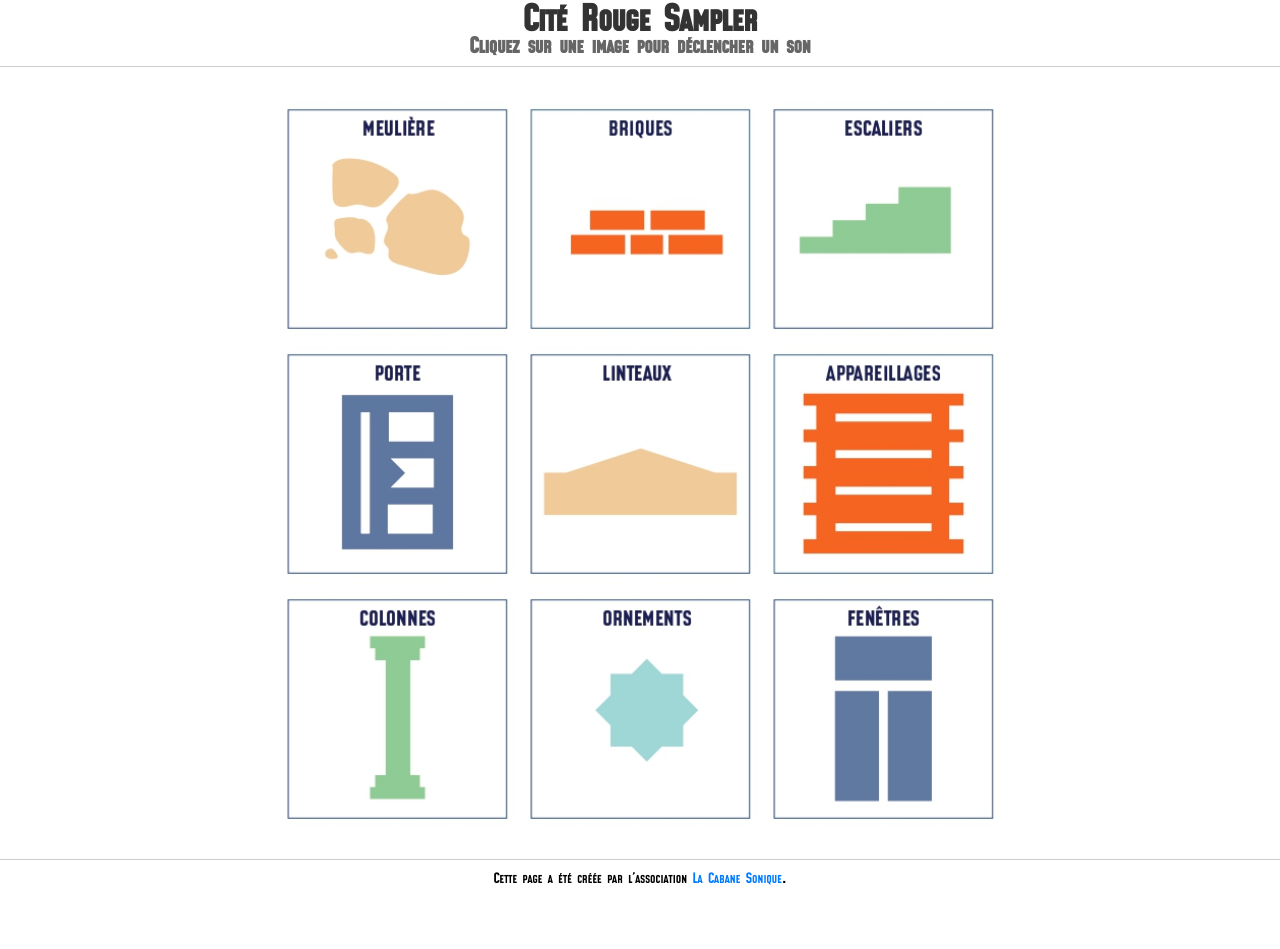
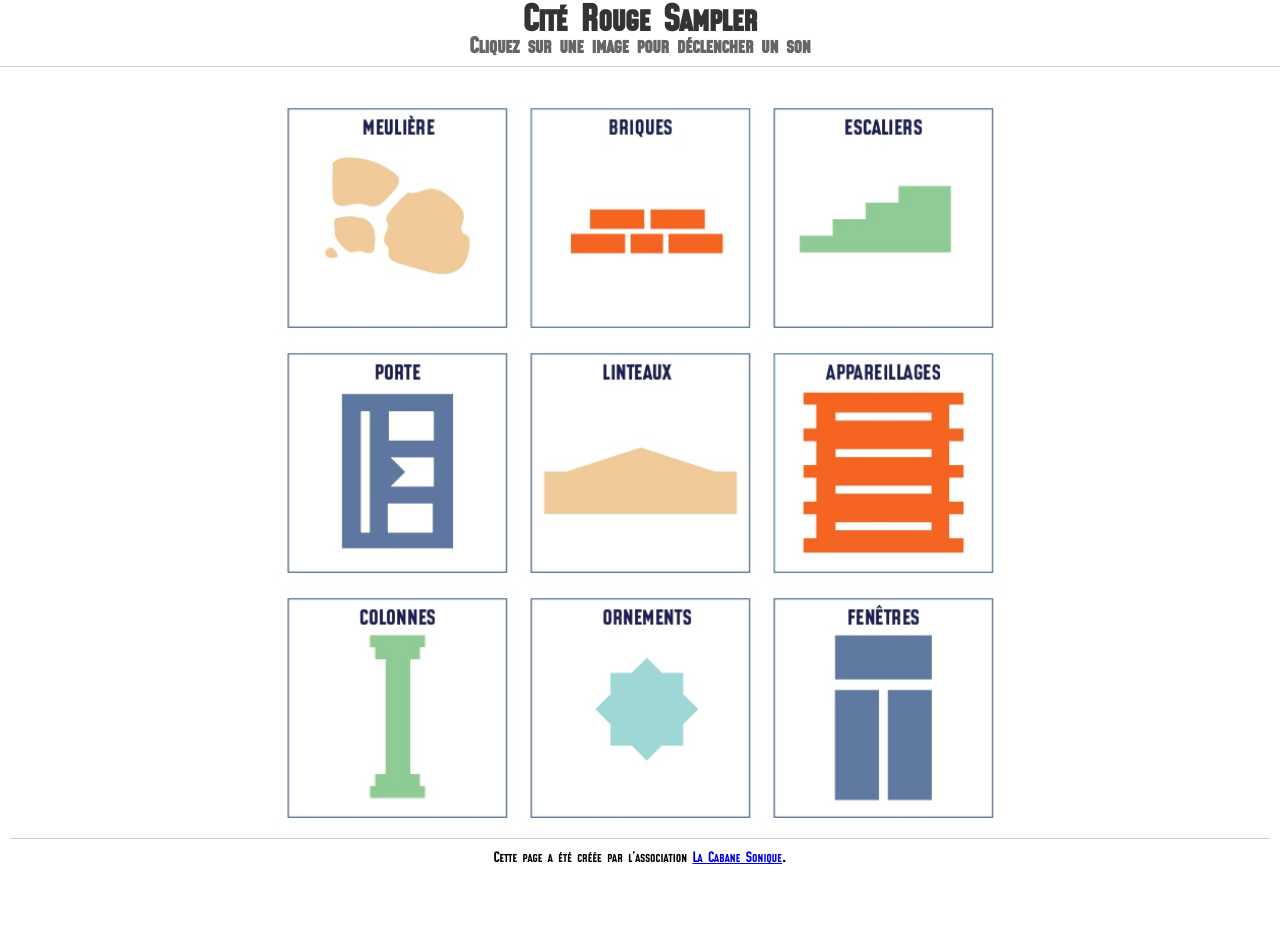
Before and after one commit to lacabanesonique/lacabanesonique.github.io, a Jekyll site: the page sampler-online/index.html, which Jekyll copies as it is, in a window 1280 px wide. Built offline with Jekyll 4.4.1, drawn with Linux system fonts in a browser that asks for light colours; before the commit the page ends 900 px from its top, so only the background shows below that.

Commit message:
update website

```diff
--- a/sampler-online/index.html
+++ b/sampler-online/index.html
@@ -51,12 +51,13 @@
                 <audio id="audio-9" src="media/URNT & BERNIE KD.wav"></audio>
             </div>
         </div>
+        <div class="text-zone">
+         <p>Cette page a été créée par l'association
+            <a href="https://lacabanesonique.github.io/" target="_blank">La Cabane Sonique</a>.
+        </div>
     </div>
-
     <footer>
-        <p>Cette page a été créée par l'association
-            <a href="https://lacabanesonique.github.io/" target="_blank">La Cabane Sonique</a>.
-        </p>
+        <br>
     </footer>
 
     <script src="script.js"></script>
--- a/sampler-online/script.js
+++ b/sampler-online/script.js
@@ -22,8 +22,8 @@ document.addEventListener('DOMContentLoaded', function() {
     function adjustHeight() {
         const wrapper = document.querySelector('.wrapper');
         const headerHeight = document.querySelector('header').offsetHeight;
-        const footerHeight = document.querySelector('footer').offsetHeight;
-        wrapper.style.maxHeight = `${window.innerHeight - (headerHeight + footerHeight)}px`;
+        //fconst footerHeight = document.querySelector('footer').offsetHeight;
+        wrapper.style.maxHeight = `${window.innerHeight - (headerHeight)}px`;
     }
 
     containers.forEach(function(container) {
--- a/sampler-online/style.css
+++ b/sampler-online/style.css
@@ -105,7 +105,7 @@ footer {
     text-align: center;
     padding: 15px; /* Augmente le padding pour donner plus d'espace autour du texte */
     background-color: #fff; /* Fond blanc pour le footer */
-    border-top: 1px solid #ccc; /* Bordure supérieure pour séparer le footer du contenu */
+    border-top: 0px solid #ccc; /* Bordure supérieure pour séparer le footer du contenu */
     width: 100%;
     box-sizing: border-box;
     font-family: 'OrdinaireNormal', sans-serif; /* Application de la police au footer */
@@ -135,3 +135,18 @@ footer a:hover {
         height: auto; /* Pour les petits écrans, auto pour s'adapter */
     }
 }
+
+.text-zone {
+    margin-top: 10px;
+    text-align: center;
+    padding: 15px;
+    background-color: #fff; /* Fond blanc pour la zone de texte */
+    border-top: 1px solid #ccc; /* Bordure supérieure pour délimiter la zone */
+    width: 100%; /* Assure que la zone de texte occupe toute la largeur */
+    box-sizing: border-box;
+}
+
+.text-zone p {
+    margin: 0; /* Évite les marges qui peuvent causer du défilement */
+    font-size: 16px;
+}
```
